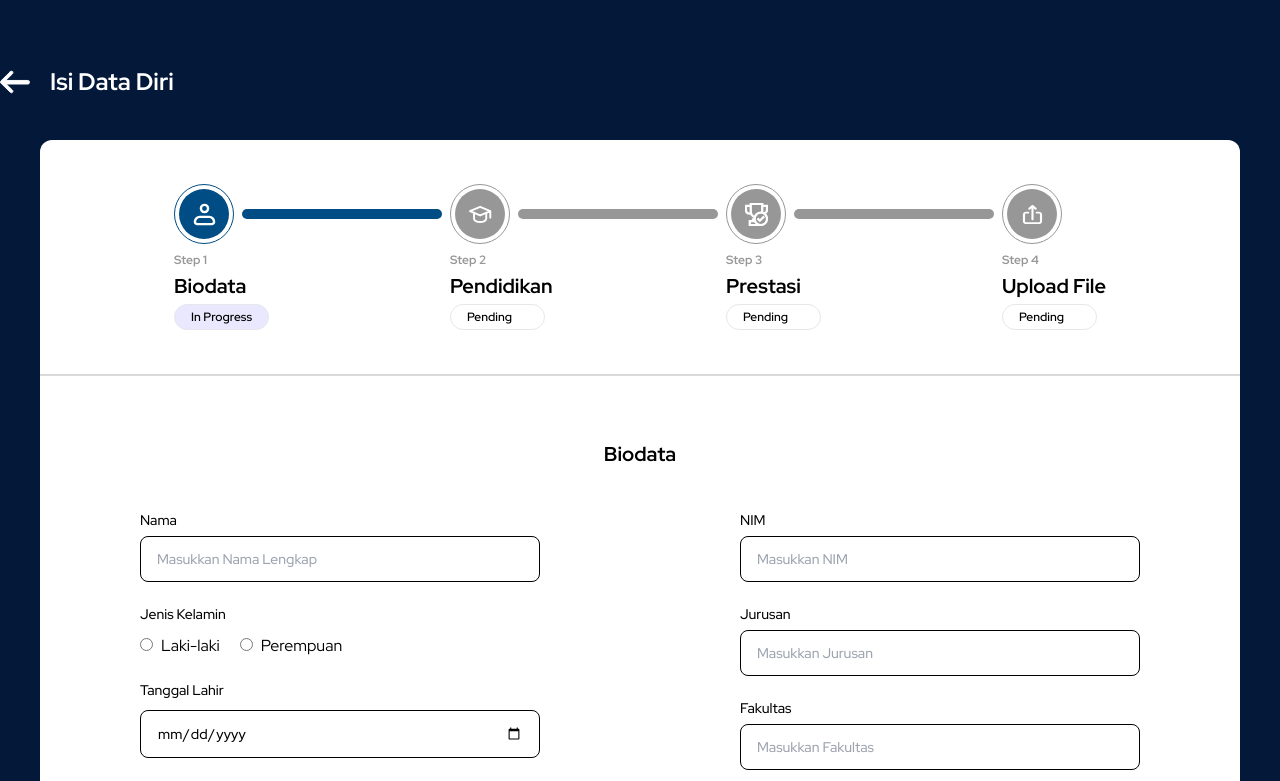
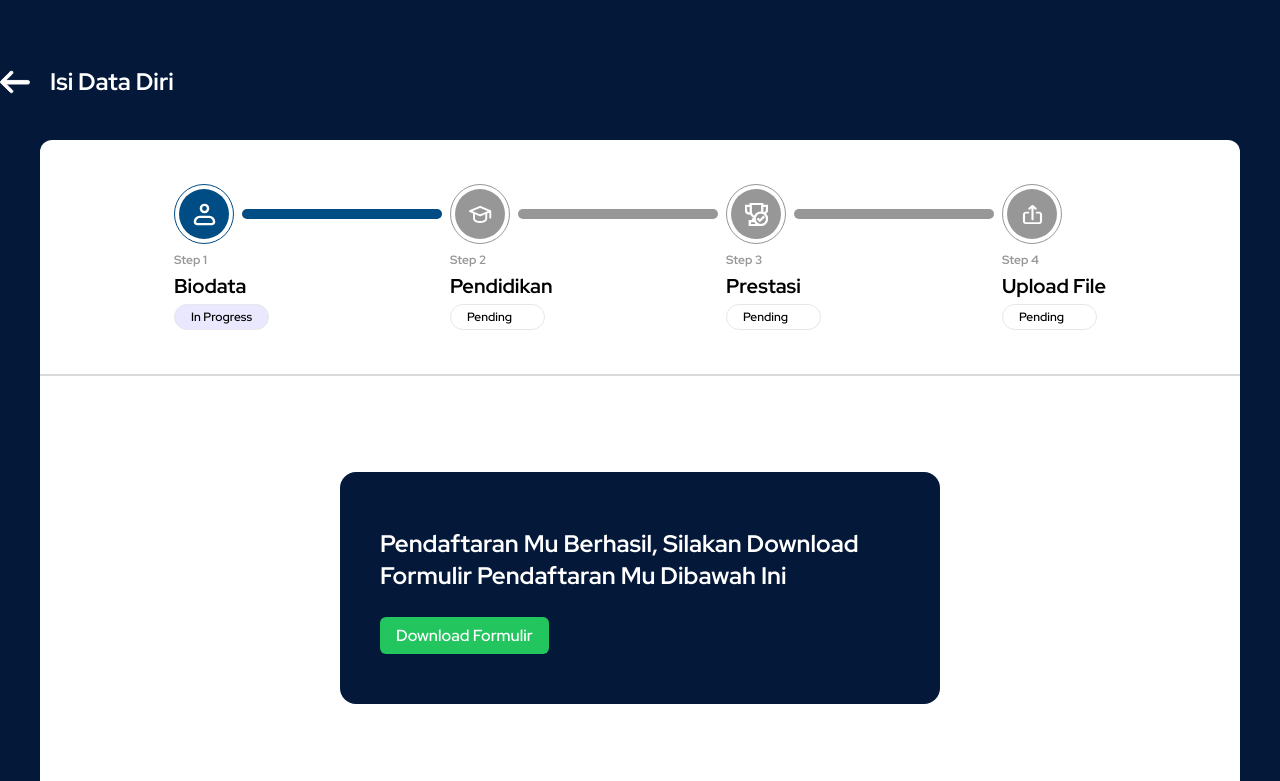
Before and after one commit to KevinNaserwan/Bujang-Gadis-CMS, a Next.js app: page /biodata in a window 1280 px wide. Shown: the top 781 px of the page. Built offline with nearby package versions, Linux system fonts and the light colour scheme.

Commit message:
Feat: make ui for download pdf

```diff
--- /dev/null
+++ b/src/app/biodata/components/formDownload.tsx
@@ -0,0 +1,23 @@
+import Link from "next/link";
+import React from "react";
+
+export default function FormDownload() {
+  return (
+    <div className=" w-[330px] lg:w-[600px] mx-auto lg:mt-24 mt-12 rounded-2xl bg-dark-color">
+      <div className=" py-10 lg:py-14 px-10">
+        <h1 className=" lg:text-2xl text-base text-white text-left font-bold">
+          Pendaftaran Mu Berhasil, Silakan Download Formulir Pendaftaran Mu
+          Dibawah Ini
+        </h1>
+        <div className=" pt-8">
+          <Link
+            href=""
+            className=" bg-green-500 text-white hover:bg-green-900 font-semibold lg:text-base text-sm  text-center py-2 px-4 rounded-md"
+          >
+            Download Formulir
+          </Link>
+        </div>
+      </div>
+    </div>
+  );
+}
--- a/src/app/biodata/page.tsx
+++ b/src/app/biodata/page.tsx
@@ -8,6 +8,7 @@ import FormBiodata from "./components/formBiodata";
 import FormPendidikan from "./components/formPendidikan";
 import FormPrestasi from "./components/formPrestasi";
 import FormUpload from "./components/formUpload";
+import FormDownload from "./components/formDownload";
 
 export default function Biodata() {
   const [steps, setSteps] = useState({
@@ -72,7 +73,7 @@ export default function Biodata() {
   return (
     <main className="">
       <div className="lg:bg-dark-color bg-white relative lg:py-16 lg:h-fit">
-        <div className="lg:max-w-[1300px] max-w-[330px] mx-auto">
+        <div className="lg:max-w-[1300px] max-w-[330px] mx-auto ">
           <Link href="/" className="lg:flex gap-5">
             <Image
               src="/assets/icon/back.svg"
@@ -98,7 +99,7 @@ export default function Biodata() {
               Lengkapi form data diri dibawah
             </p>
           </Link>
-          <div className="lg:max-w-[1200px] mx-auto bg-white lg:mt-10 rounded-xl">
+          <div className="lg:max-w-[1200px] mx-auto bg-white lg:mt-10 rounded-xl lg:pb-32">
             <h1 className=" lg:hidden text-center font-bold text-base text-blue-color">
               {" "}
               {`${
@@ -269,7 +270,8 @@ export default function Biodata() {
             </div>
             <div className="w-full h-[2px] lg:block hidden bg-[#D9D9D9]"></div>
             {steps.dataDiri === "inProgress" ? (
-              <FormBiodata />
+              // <FormBiodata />
+              <FormDownload />
             ) : steps.pendidikan === "inProgress" ? (
               <FormPendidikan />
             ) : steps.prestasi === "inProgress" ? (
@@ -277,7 +279,7 @@ export default function Biodata() {
             ) : steps.upload === "inProgress" ? (
               <FormUpload />
             ) : (
-              "Selesai isi form"
+              <FormDownload />
             )}
           </div>
         </div>
```
